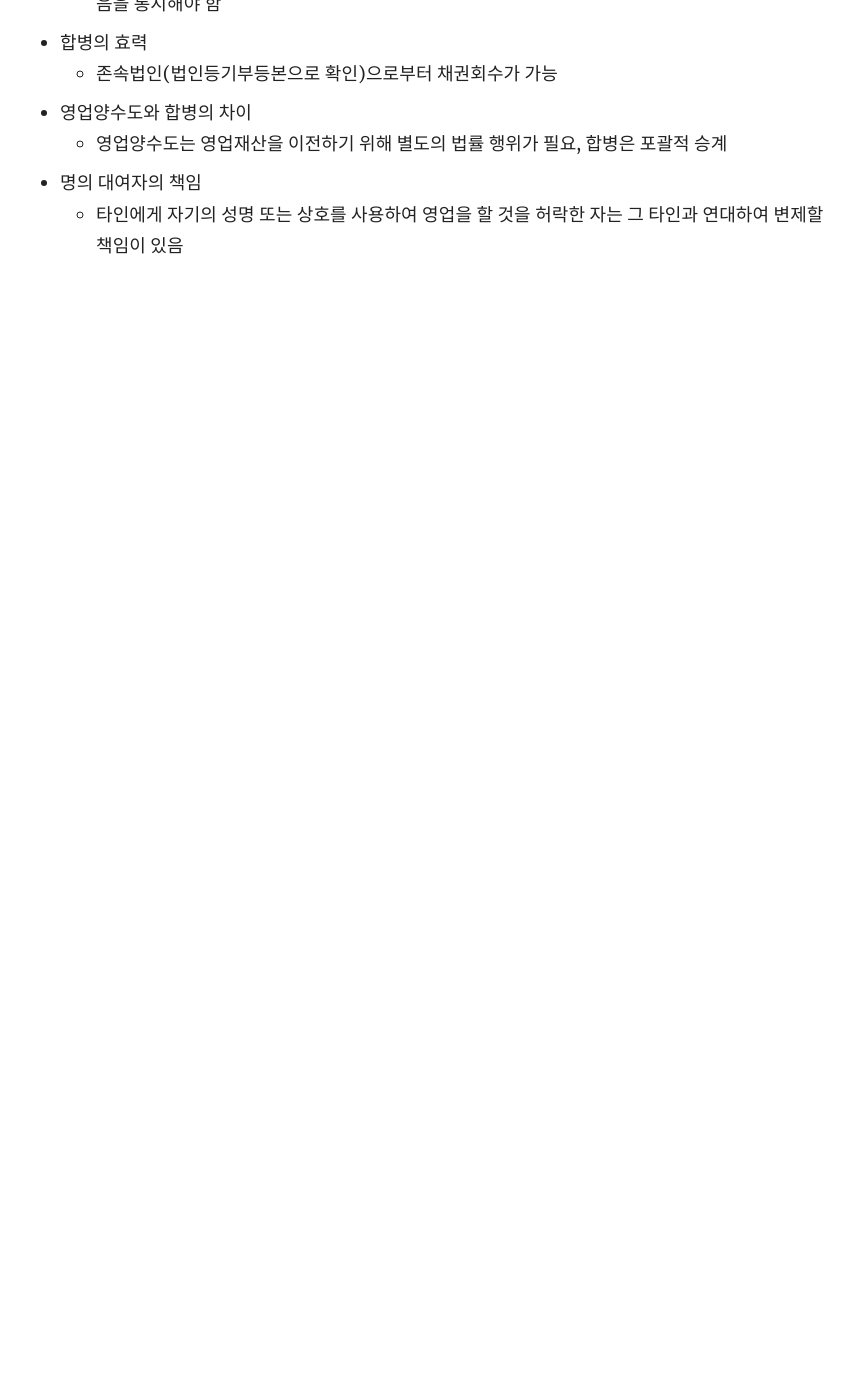
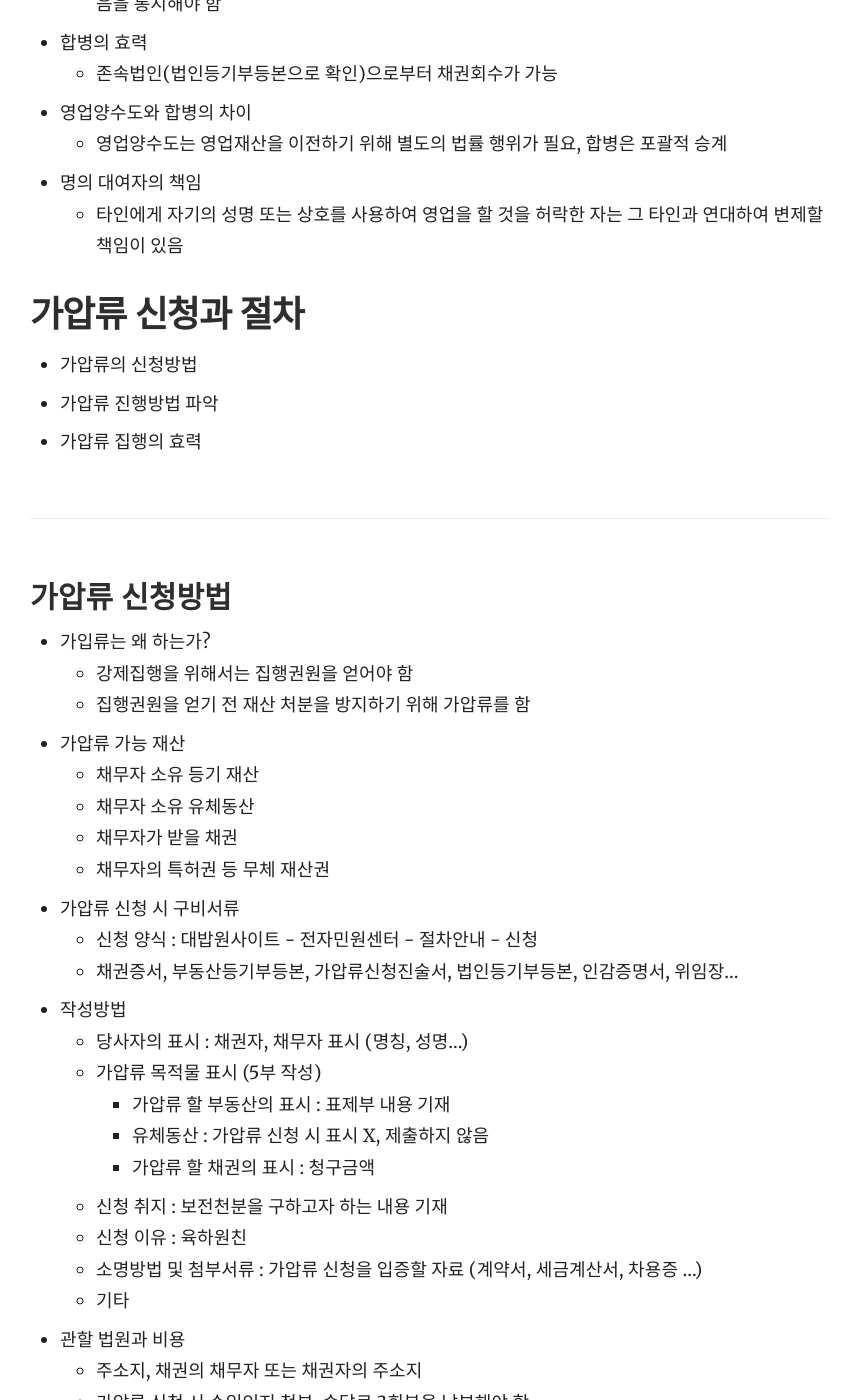
Before and after one commit to j2yes/j2yes.github.io, a Jekyll site: the page built from _docs/study/account_receivable.md, in a window 1280 px wide and 1400 px high, scrolled down 34122 px. Shown: the whole window, without its empty margins (360-1214 px from the left). Built offline with Jekyll 4.4.1, drawn with Linux system fonts in a browser that asks for light colours; comment, search, counter and statistics services are not loaded; before the commit the page ends 34475 px from its top, so only the background shows below that; some of the changed text lies outside the part shown.

Commit message:
Updated '_docs/study/account_receivable.md' via CloudCannon

```diff
--- a/_docs/study/account_receivable.md
+++ b/_docs/study/account_receivable.md
@@ -821,3 +821,52 @@ when : 새로운 거래시작, 소문 안좋을 때, 연체, 거래 조건 변
   - 영업양수도는 영업재산을 이전하기 위해 별도의 법률 행위가 필요, 합병은 포괄적 승계
 - 명의 대여자의 책임
   - 타인에게 자기의 성명 또는 상호를 사용하여 영업을 할 것을 허락한 자는 그 타인과 연대하여 변제할 책임이 있음
+
+## 가압류 신청과 절차
+- 가압류의 신청방법
+- 가압류 진행방법 파악
+- 가압류 집행의 효력
+
+### 가압류 신청방법
+- 가입류는 왜 하는가?
+  - 강제집행을 위해서는 집행권원을 얻어야 함
+  - 집행권원을 얻기 전 재산 처분을 방지하기 위해 가압류를 함
+- 가압류 가능 재산
+  - 채무자 소유 등기 재산
+  - 채무자 소유 유체동산
+  - 채무자가 받을 채권
+  - 채무자의 특허권 등 무체 재산권
+- 가압류 신청 시 구비서류
+  - 신청 양식 : 대밥원사이트 - 전자민원센터 - 절차안내 - 신청
+  - 채권증서, 부동산등기부등본, 가압류신청진술서, 법인등기부등본, 인감증명서, 위임장...
+- 작성방법
+  - 당사자의 표시 : 채권자, 채무자 표시 (명칭, 성명...)
+  - 가압류 목적물 표시 (5부 작성)
+    - 가압류 할 부동산의 표시 : 표제부 내용 기재
+    - 유체동산 : 가압류 신청 시 표시 X, 제출하지 않음
+    - 가압류 할 채권의 표시 : 청구금액
+  - 신청 취지 : 보전천분을 구하고자 하는 내용 기재
+  - 신청 이유 : 육하원친
+  - 소명방법 및 첨부서류 : 가압류 신청을 입증할 자료 (계약서, 세금계산서, 차용증 ...)
+  - 기타
+- 관할 법원과 비용
+  - 주소지, 채권의 채무자 또는 채권자의 주소지
+  - 가압류 신청 시 수입인지 첨부, 송달료 3회분을 납부해야 함
+- 가압류 절차
+  - 가압류 신청서 작성
+  - 관할 법원에 접수 : 인지, 송달료 납부
+  - 담보 제공 : 공탁보증보험의 교부
+  - 가압류 결정 : 가압류 결정문 수령
+  - 가압류 집행 : 법원에서 등기소에 촉탁, 유체동산은 집행관이 14일이내에 집행해야 함
+
+### 가압류 집행
+- 가압류 신청 방법 참고 : 대법원사이트 - 전자민원센터 - 절차안내 - 신청
+- 부동산과 채권의 가압류 집행
+  - 부동산, 채권 : 법원에서 집행
+  - 유체동산 : 주소지를 알아야 함, 유체동산 소재지 관할법원 집행관에게 집행의뢰를 해야함, 14일 이내
+
+### 가압류 집행의 효력
+- 효력
+  - 부동산 가압류 집행의 효력 : 상대적 무효 (가압류 후 소유권 취득한 소유권자는 가압류권자에게 우선변제권이나 소유권 주장할 수 없음)
+  - 채권 가압류 집행의 효력 : 가압류된 그액한도 내에서 제3채무자는 채무자에게 채권금액을 지급할 수 없다.
+  - 유체동산 가압류 집행의 효력 : 제3가 선의취득을 한 경우 인정, 유체동산 처분한 채무자는 공무상 비밀표시 무효죄로 형사처벌을 받음
```
